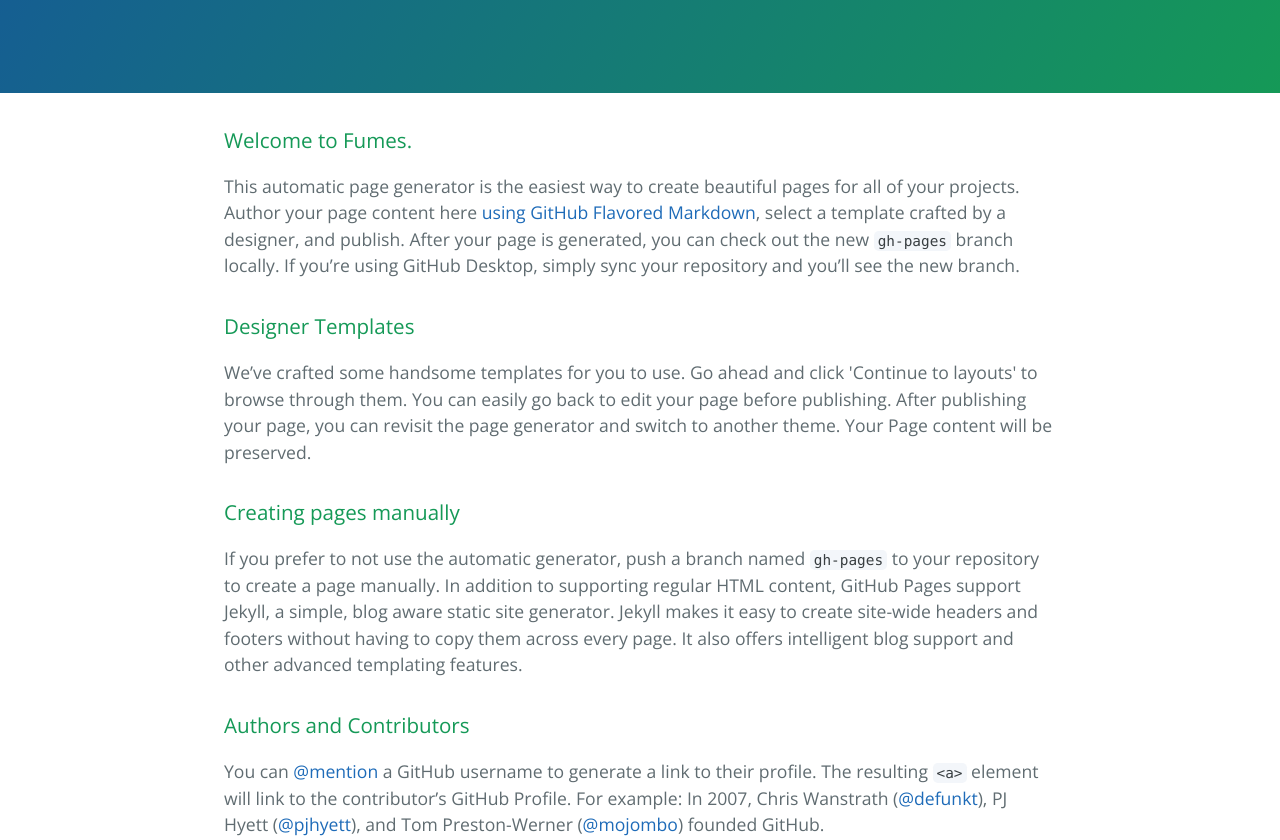
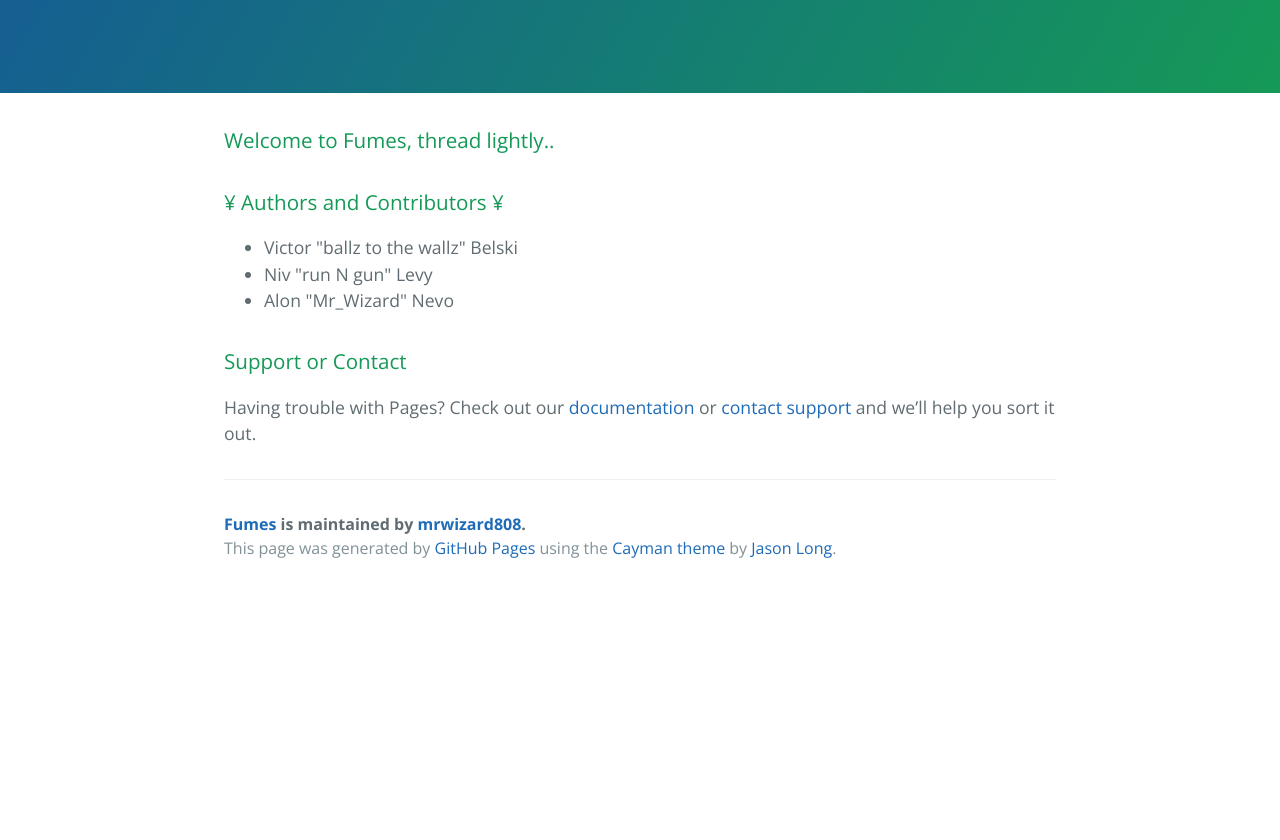
Before and after one commit to mrwizard808/Fumes, a plain HTML site: page index.html in a window 1280 px wide. Shown: the part 290-1130 px from the top of the page. After the commit the page ends 882 px from the top, so only its background shows below. Drawn offline with nearby package versions, Linux system fonts and the light colour scheme.

```diff
--- a/index.html
+++ b/index.html
@@ -20,24 +20,20 @@
 
     <section class="main-content">
       <h3>
-<a id="welcome-to-fumes" class="anchor" href="#welcome-to-fumes" aria-hidden="true"><span class="octicon octicon-link"></span></a>Welcome to Fumes.</h3>
-
-<p>This automatic page generator is the easiest way to create beautiful pages for all of your projects. Author your page content here <a href="https://guides.github.com/features/mastering-markdown/">using GitHub Flavored Markdown</a>, select a template crafted by a designer, and publish. After your page is generated, you can check out the new <code>gh-pages</code> branch locally. If you’re using GitHub Desktop, simply sync your repository and you’ll see the new branch.</p>
+<a id="welcome-to-fumes-thread-lightly" class="anchor" href="#welcome-to-fumes-thread-lightly" aria-hidden="true"><span class="octicon octicon-link"></span></a>Welcome to Fumes, thread lightly..</h3>
 
 <h3>
-<a id="designer-templates" class="anchor" href="#designer-templates" aria-hidden="true"><span class="octicon octicon-link"></span></a>Designer Templates</h3>
+<a id="-authors-and-contributors--" class="anchor" href="#-authors-and-contributors--" aria-hidden="true"><span class="octicon octicon-link"></span></a>¥ Authors and Contributors ¥ <br>
+</h3>
 
-<p>We’ve crafted some handsome templates for you to use. Go ahead and click 'Continue to layouts' to browse through them. You can easily go back to edit your page before publishing. After publishing your page, you can revisit the page generator and switch to another theme. Your Page content will be preserved.</p>
-
-<h3>
-<a id="creating-pages-manually" class="anchor" href="#creating-pages-manually" aria-hidden="true"><span class="octicon octicon-link"></span></a>Creating pages manually</h3>
-
-<p>If you prefer to not use the automatic generator, push a branch named <code>gh-pages</code> to your repository to create a page manually. In addition to supporting regular HTML content, GitHub Pages support Jekyll, a simple, blog aware static site generator. Jekyll makes it easy to create site-wide headers and footers without having to copy them across every page. It also offers intelligent blog support and other advanced templating features.</p>
-
-<h3>
-<a id="authors-and-contributors" class="anchor" href="#authors-and-contributors" aria-hidden="true"><span class="octicon octicon-link"></span></a>Authors and Contributors</h3>
-
-<p>You can <a href="https://github.com/blog/821" class="user-mention">@mention</a> a GitHub username to generate a link to their profile. The resulting <code>&lt;a&gt;</code> element will link to the contributor’s GitHub Profile. For example: In 2007, Chris Wanstrath (<a href="https://github.com/defunkt" class="user-mention">@defunkt</a>), PJ Hyett (<a href="https://github.com/pjhyett" class="user-mention">@pjhyett</a>), and Tom Preston-Werner (<a href="https://github.com/mojombo" class="user-mention">@mojombo</a>) founded GitHub.</p>
+<ul>
+<li>Victor "ballz to the wallz" Belski <br>
+</li>
+<li>Niv "run N gun" Levy <br>
+</li>
+<li>Alon "Mr_Wizard" Nevo <br>
+</li>
+</ul>
 
 <h3>
 <a id="support-or-contact" class="anchor" href="#support-or-contact" aria-hidden="true"><span class="octicon octicon-link"></span></a>Support or Contact</h3>
```
Also changed, not shown: params.json (+1 -1 lines).
